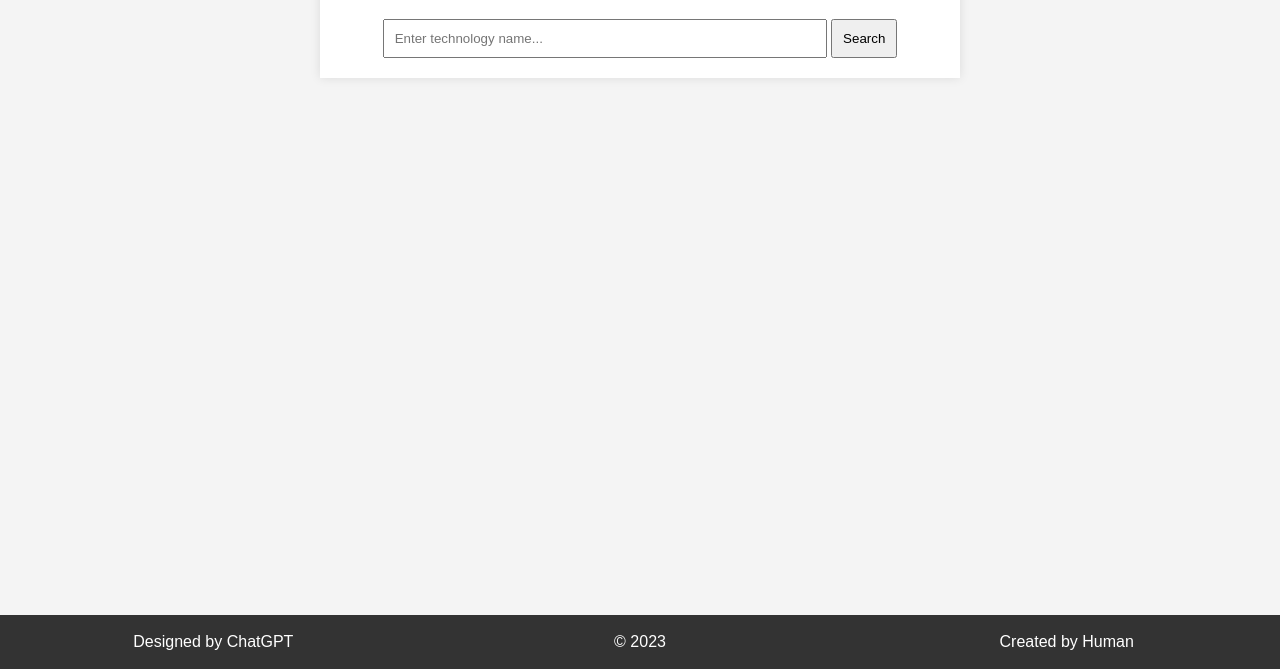
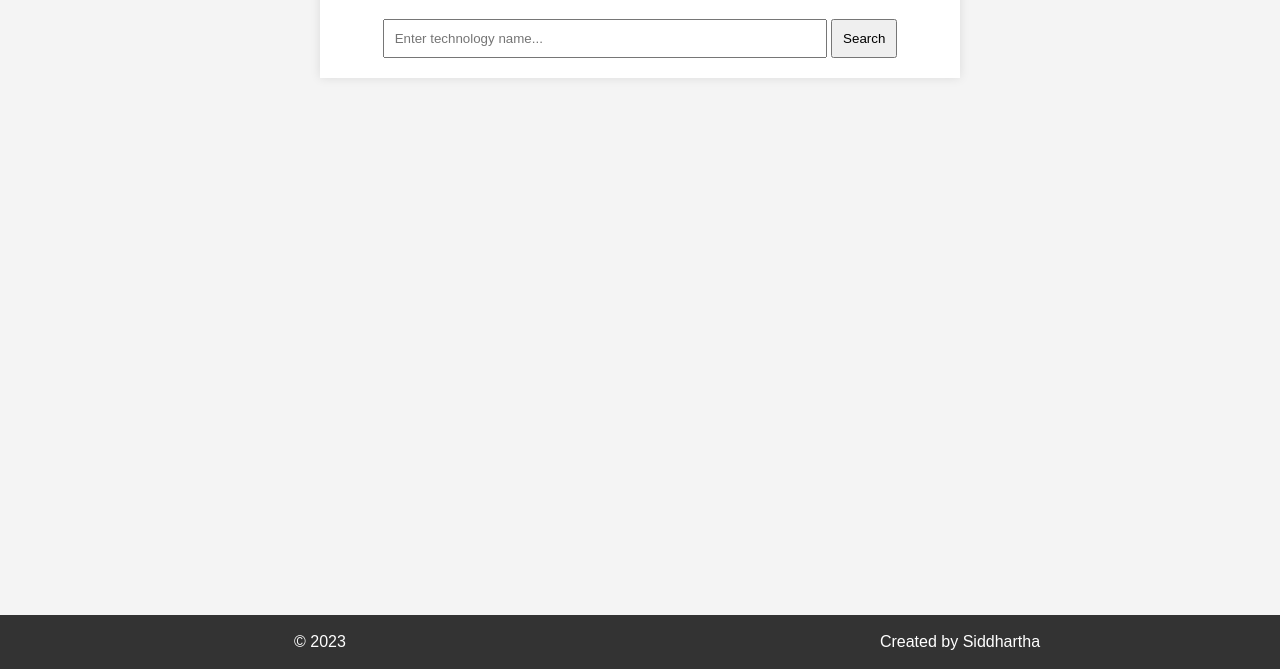
Before and after one commit to sid-siddhartha/techfounder, a plain HTML site: page index.html in a window 1280 px wide. Shown: the part 131-800 px from the top of the page. Drawn offline with Linux system fonts and the light colour scheme.

Commit message:
index.html

```diff
--- a/index.html
+++ b/index.html
@@ -26,13 +26,10 @@
     <footer class="footer">
         <div class="footer-content">
             <div class="footer-item">
-                <p>Designed by ChatGPT</p>
-            </div>
-            <div class="footer-item">
                 <p>&copy; 2023</p>
             </div>
             <div class="footer-item">
-                <p>Created by Human</p>
+                <p>Created by Siddhartha</p>
             </div>
         </div>
     </footer>
```
